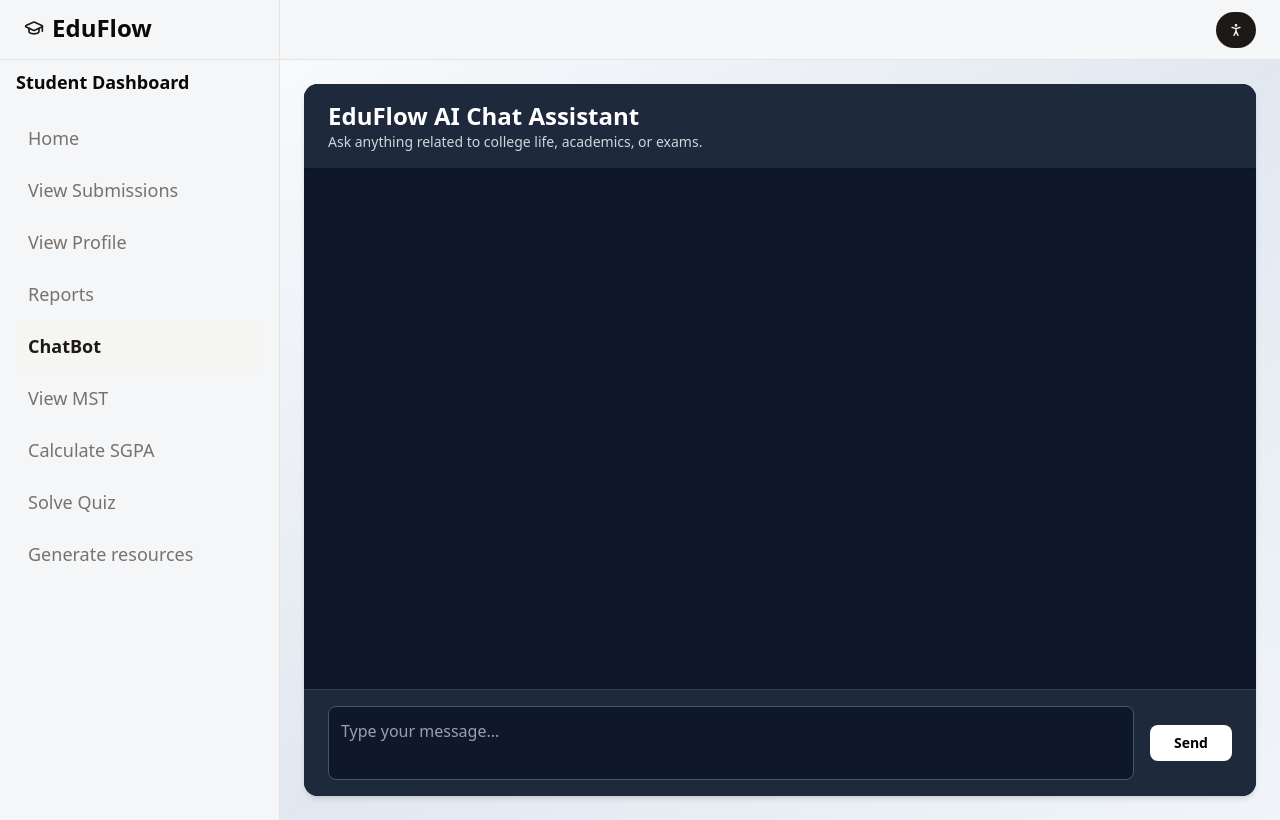
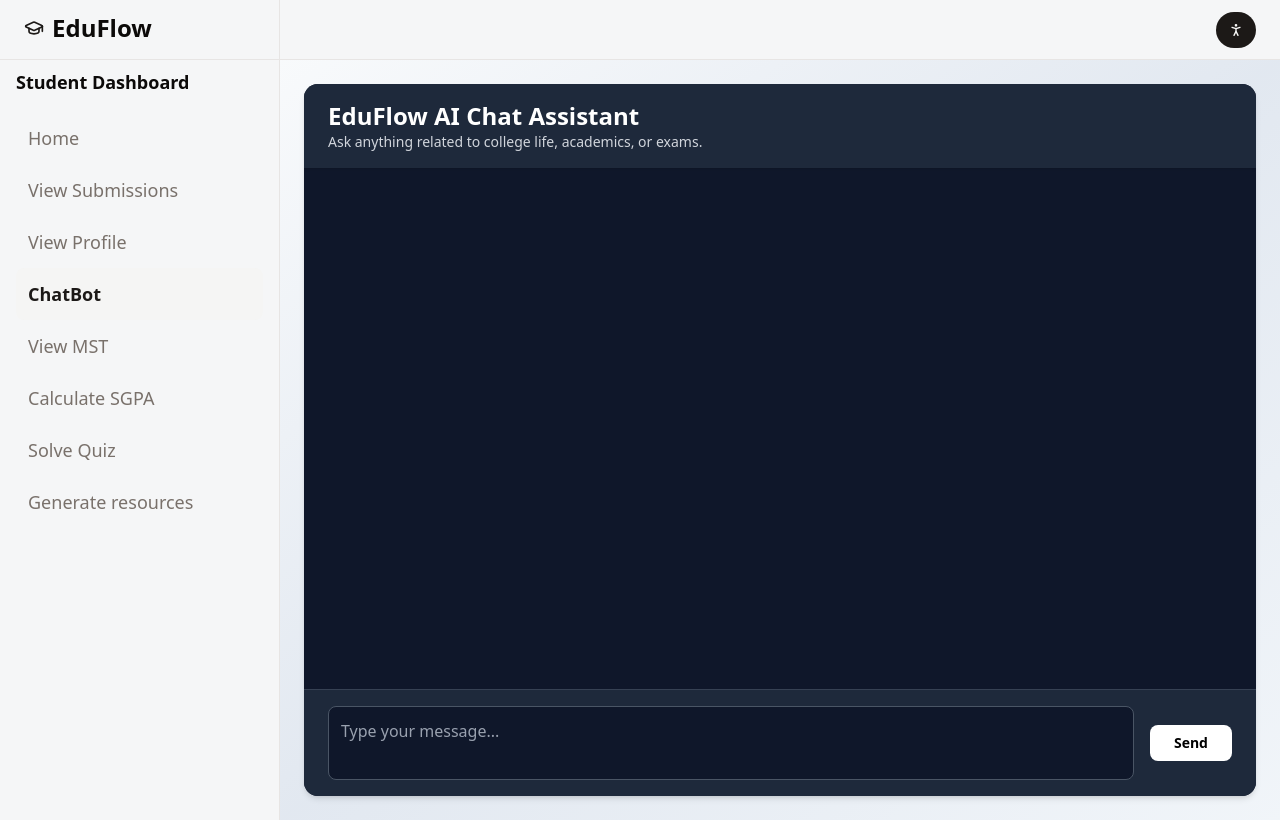
Before and after one commit to sukhmancode/eduflowct, a Next.js app: page /dashboard/student/chatbot in a window 1280 px wide. Built offline with nearby package versions, Linux system fonts and the light colour scheme.

Commit message:
finished

```diff
--- a/src/app/components/DashboardLinks.tsx
+++ b/src/app/components/DashboardLinks.tsx
@@ -27,11 +27,7 @@ export const studentLinks: NavProps[] = [
     name: "View Profile",
     href: "/dashboard/student/profile",
   },
-  {
-    id: 2,
-    name: "Reports",
-    href: "/dashboard/student/reports",
-  },
+
   {
     id: 3,
     name: "ChatBot",
```
